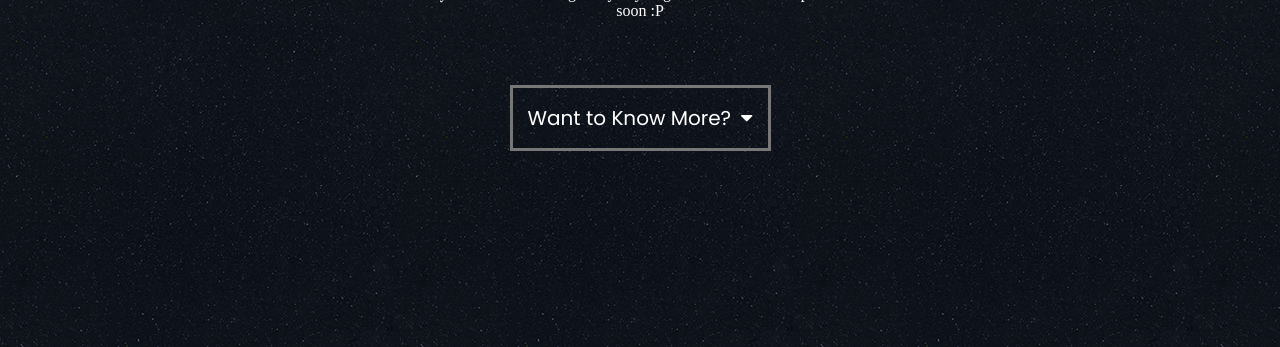
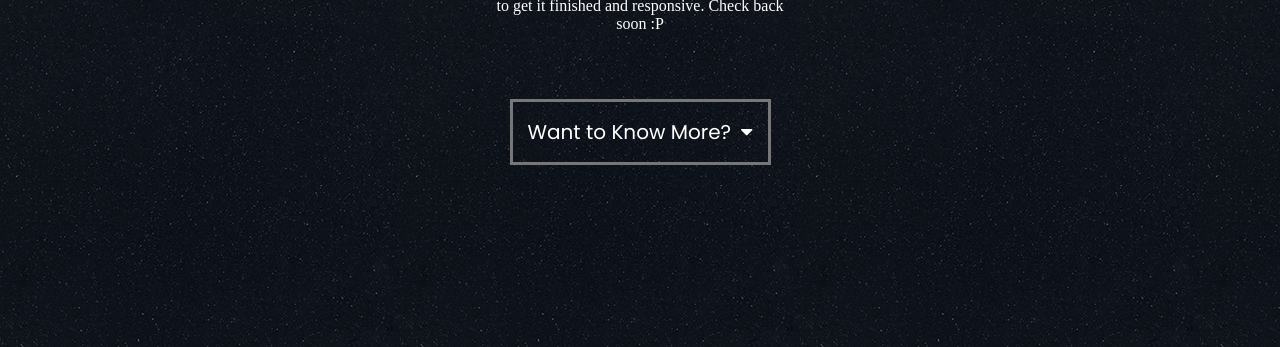
Before and after one commit to davidmartiin/resume, a website: page index.html in a window 1280 px wide. Shown: the part 376-723 px from the top of the page. Drawn offline with nearby package versions, Linux system fonts and the light colour scheme; no server answers; a script that the page names is missing.

Commit message:
Fixed broken width

```diff
--- a/scss/style.scss
+++ b/scss/style.scss
@@ -142,12 +142,13 @@ a {
     color: white;
     display: block;
     font-size: 1.6em;
-    width: 600px;
+    max-width: 600px;
+    width: 300px;
     margin: $center;
 }
 
-@media all and (max-width: 767px){
-    #describeMe{
+@media all and (max-width: 767px) {
+    #describeMe {
         color: white;
         font: {
             weight: 200;
@@ -155,6 +156,7 @@ a {
         }
     }
 }
+
 //About Section//
 @media screen and (max-width: 767px) {
 
@@ -193,7 +195,7 @@ a {
     .skills {
         @include flexCols;
         width: 100%;
-        p{
+        p {
             margin-bottom: 10px;
         }
     }
@@ -205,12 +207,13 @@ a {
         margin: 10px 0 20px 20px;
         box-sizing: border-box;
     }
-    .skillType{
+    .skillType {
         text-align: left;
         margin-left: 20px;
     }
 }
-@media all and (min-width: 768px){
+
+@media all and (min-width: 768px) {
 
     #aboutSec {
         @include flexCols;
```
Also changed, not shown: style.css, 1 other file.
